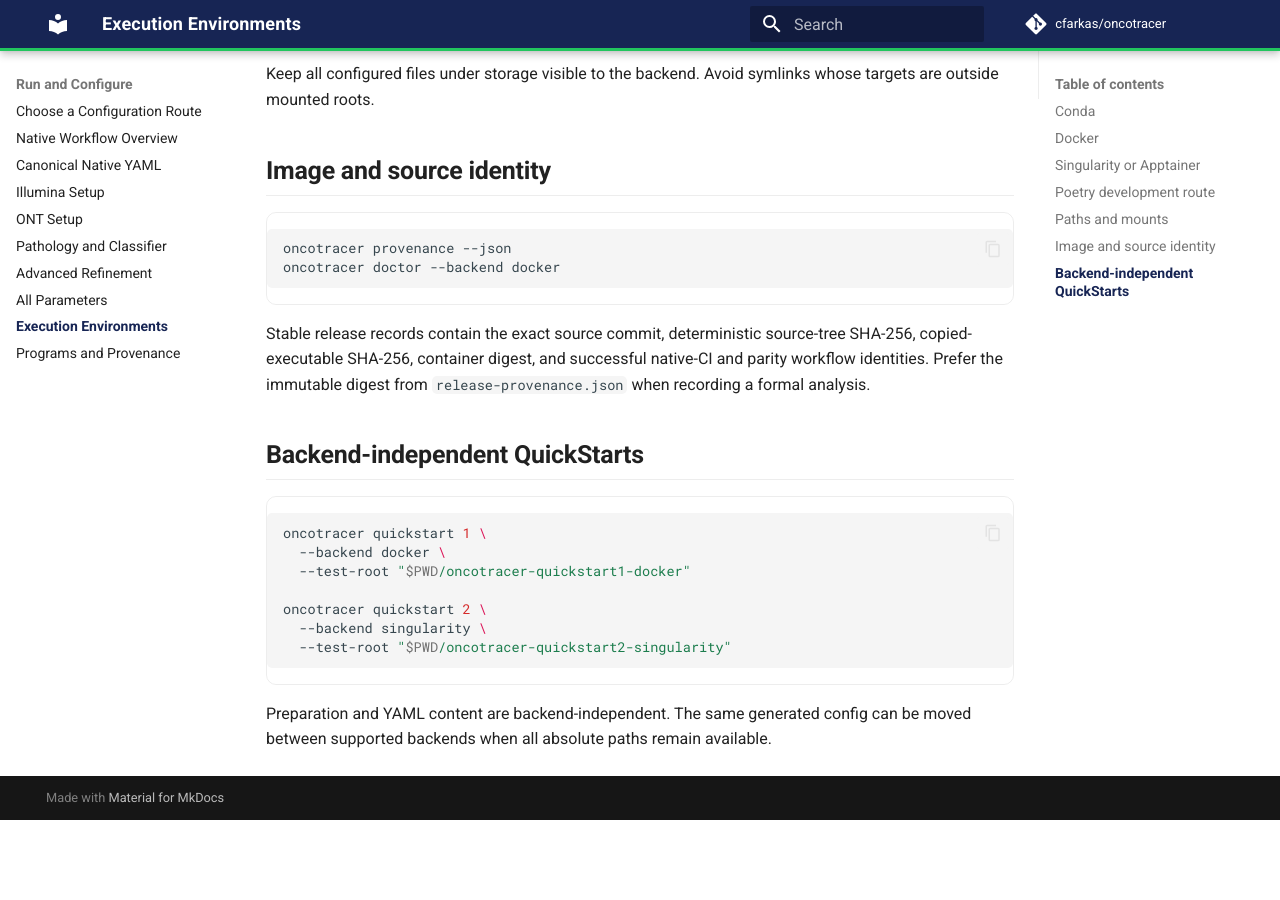
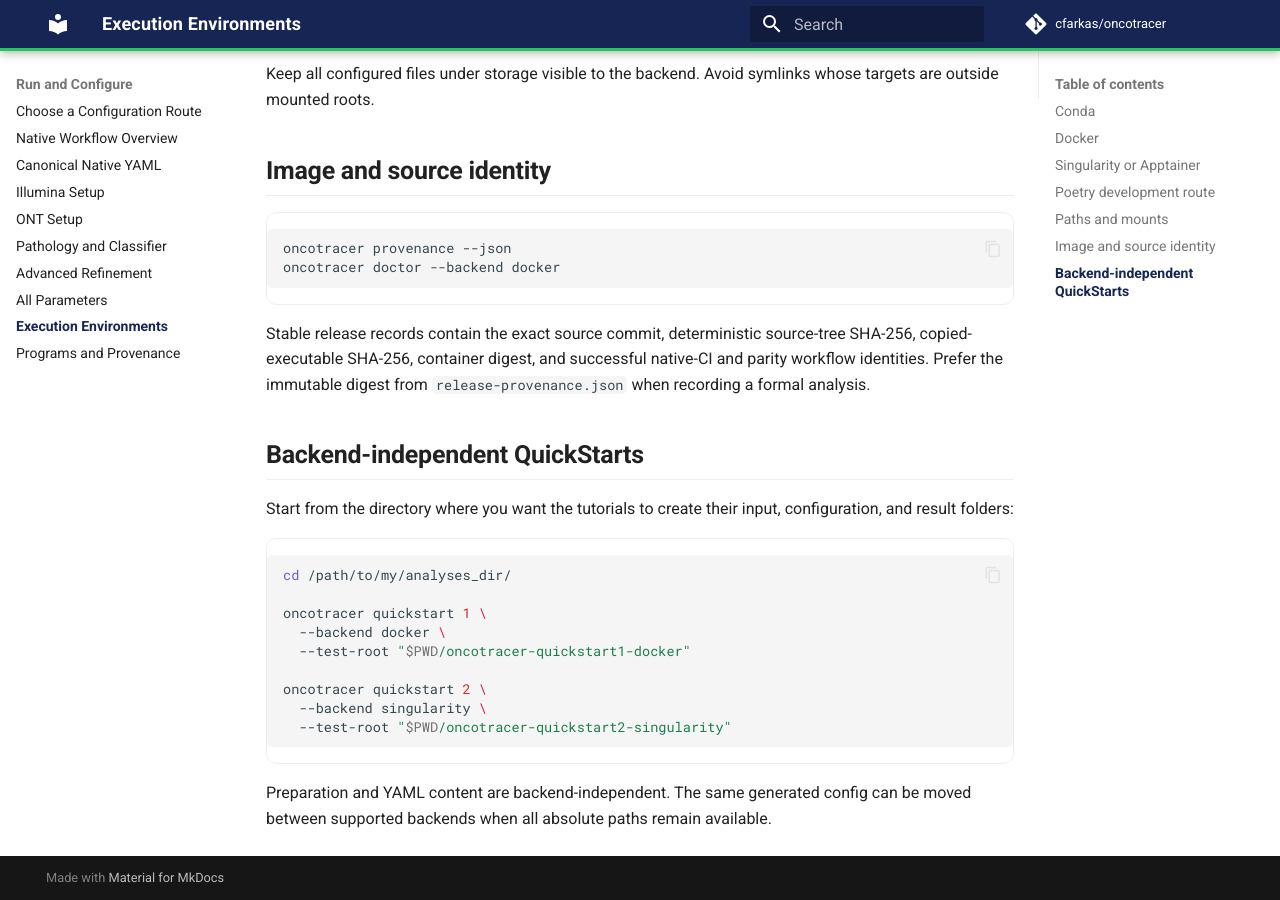
Before and after one commit to cfarkas/oncotracer, an MkDocs documentation site: the page built from docs/containers.md, in a window 1280 px wide and 900 px high, scrolled down 3454 px. Built offline with MkDocs 1.6.1 and Material for MkDocs 9.7.7, drawn with Linux system fonts in a browser that asks for light colours; comment, search, counter and statistics services are not loaded; before the commit the page ends 4274 px from its top, so only the background shows below that.

Commit message:
docs: make backend QuickStarts beginner-safe

````diff
--- a/docs/containers.md
+++ b/docs/containers.md
@@ -139,7 +139,11 @@ Stable release records contain the exact source commit, deterministic source-tre
 
 ## Backend-independent QuickStarts
 
+Start from the directory where you want the tutorials to create their input, configuration, and result folders:
+
 ```bash
+cd /path/to/my/analyses_dir/
+
 oncotracer quickstart 1 \
   --backend docker \
   --test-root "$PWD/oncotracer-quickstart1-docker"
````
